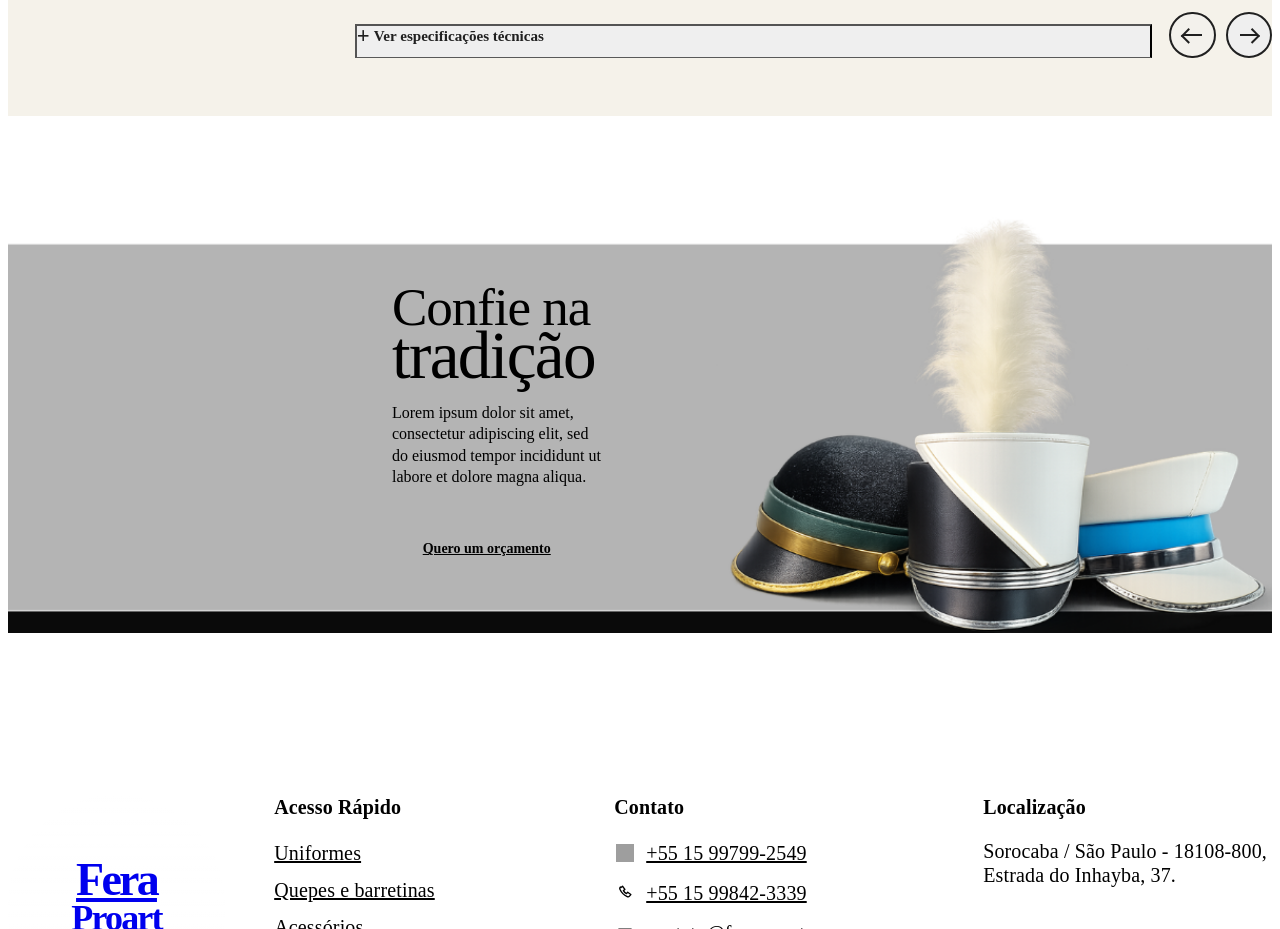
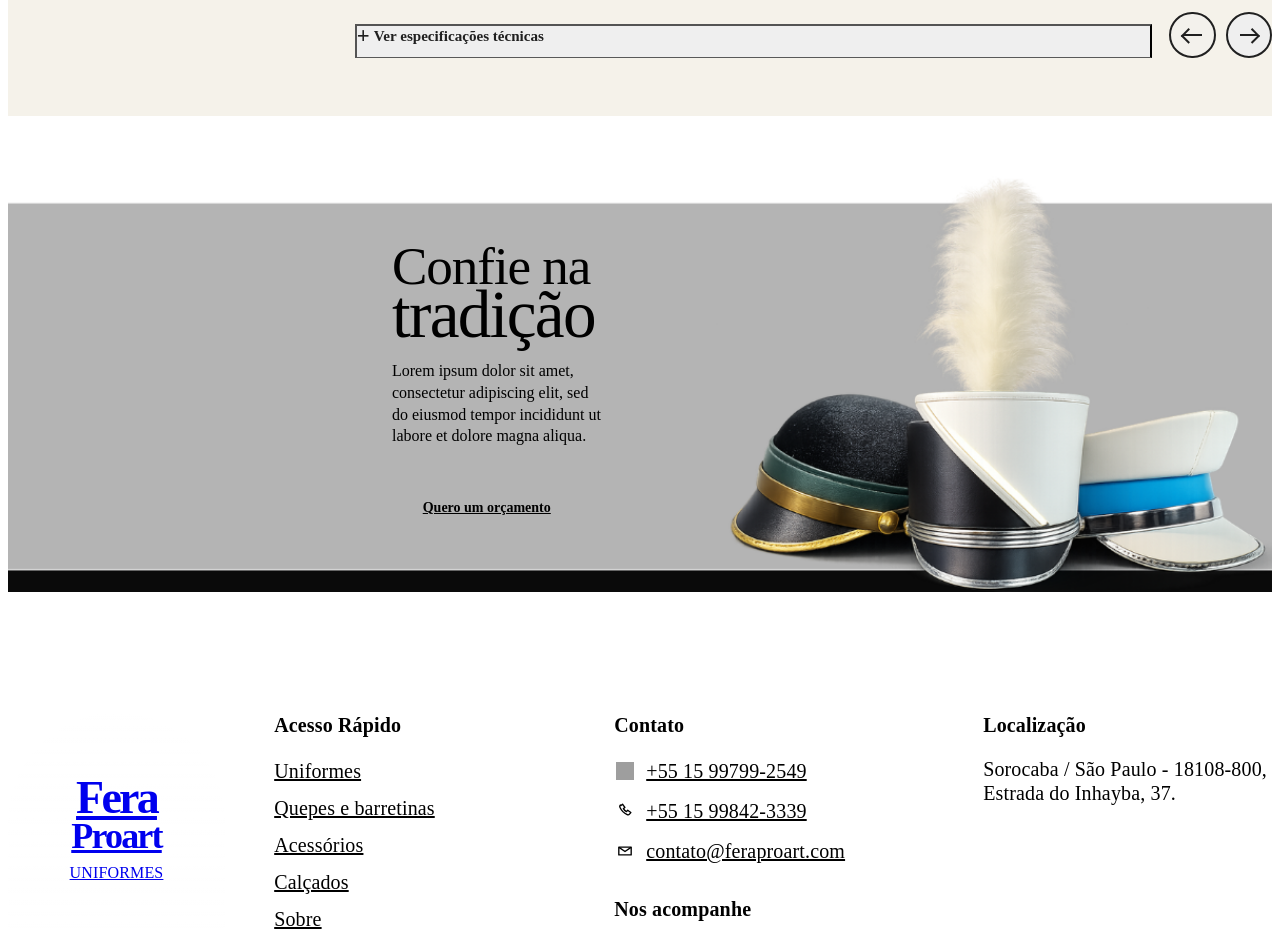
Before and after one commit to leobrasil777-lang/FeraProart-Website, a React (Vite) app: page /barretinas-e-quepes in a window 1280 px wide. Shown: the part 2691-3620 px from the top of the page. Built offline with nearby package versions, Linux system fonts and the light colour scheme; grey boxes are pictures that could not be loaded; the HTML template or start-up script is replaced by a standard one.

Commit message:
Adiciona alterção no componente CTA

```diff
--- a/src/components/FinalItemCTA/FinalItemCTA.css
+++ b/src/components/FinalItemCTA/FinalItemCTA.css
@@ -2,7 +2,7 @@
   position: relative;
   display: grid;
   width: 100%;
-  aspect-ratio: 847 / 411;
+  aspect-ratio: 1200 / 400;
   margin: 0;
   background: var(--color-black);
   isolation: isolate;
```
